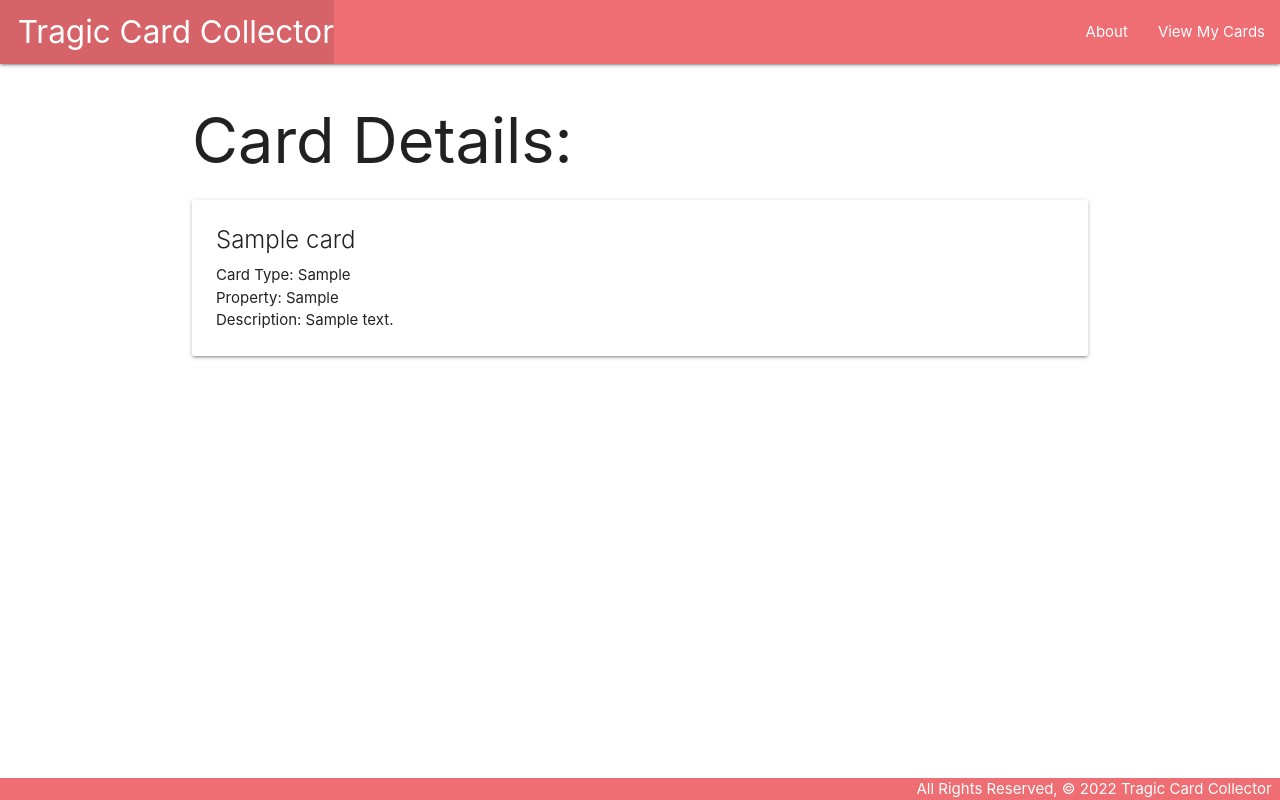
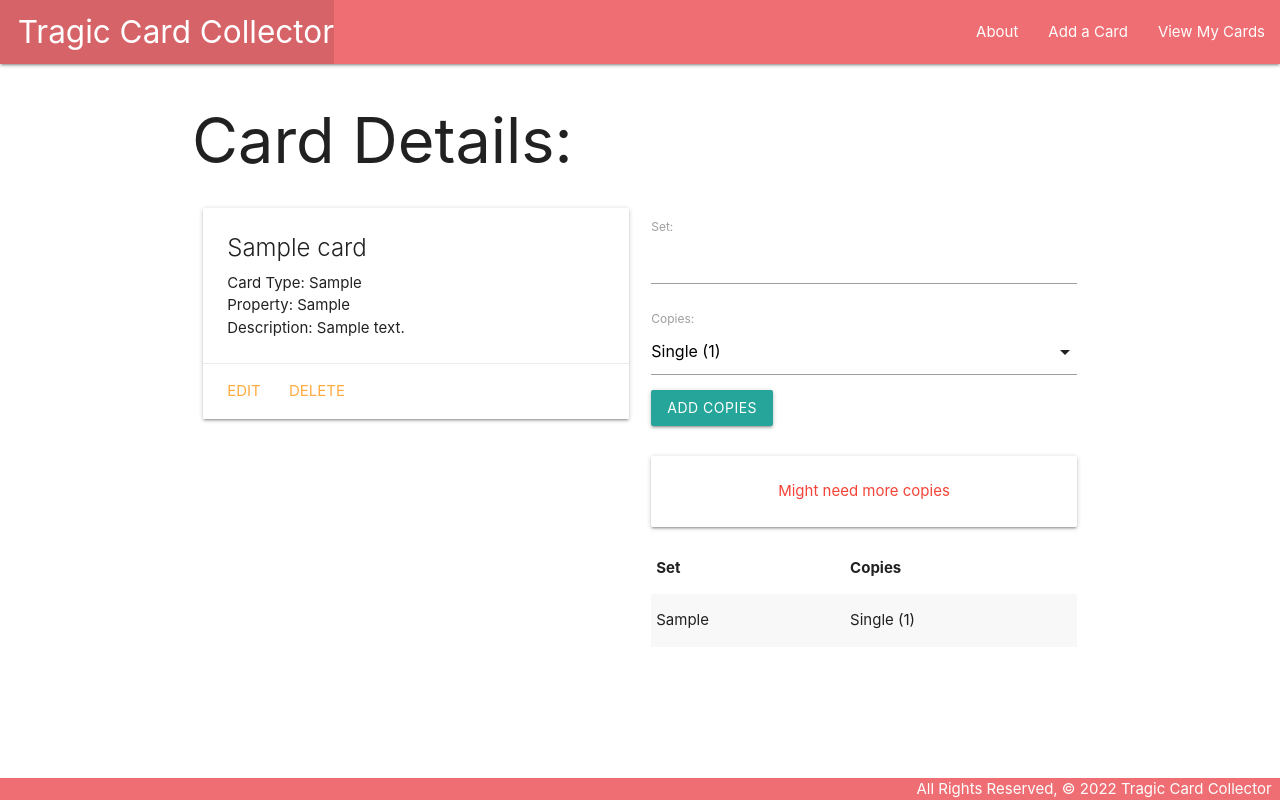
Before and after one commit to jkhclimited/finch-collector, a Django app: page /cards/1/ in a window 1280 px wide. Run offline with Django 4.2, Linux system fonts and the light colour scheme; tables that the repository leaves empty hold one stand-in row (values such as "Sample post").

Commit message:
Add files via upload

```diff
--- a/main_app/admin.py
+++ b/main_app/admin.py
@@ -1,4 +1,5 @@
 from django.contrib import admin
-from .models import Card
+from .models import Card, Owned
 
 admin.site.register(Card)
+admin.site.register(Owned)
--- /dev/null
+++ b/main_app/forms.py
@@ -0,0 +1,7 @@
+from django.forms import ModelForm
+from .models import Owned
+
+class OwnedForm(ModelForm):
+  class Meta:
+    model = Owned
+    fields = ['set', 'copies']
--- a/main_app/models.py
+++ b/main_app/models.py
@@ -1,17 +1,46 @@
 from django.db import models
+from django.urls import reverse
 from django.forms import IntegerField
+
+COPIES = (
+    ('1', 'Single (1)'),
+    ('2', 'Pair (2)'),
+    ('3', 'Playset (3)')
+)
 
 # Create your models here.
 class Card(models.Model):
     card_type = models.CharField(max_length=20)
     name = models.CharField(max_length=100)
-    attribute = models.CharField(max_length=20)
-    type = models.CharField(max_length=100)
-    level = models.IntegerField()
-    atk = models.IntegerField()
-    defense = models.IntegerField()
-    property = models.CharField(max_length=20)
+    attribute = models.CharField(max_length=20, default='N/A')
+    type = models.CharField(max_length=100, default='N/A')
+    level = models.IntegerField(default=0)
+    atk = models.IntegerField(default=0)
+    defense = models.IntegerField(default=0)
+    property = models.CharField(max_length=20, default='N/A')
     description = models.TextField(max_length=1000)
 
     def __str__(self):
         return self.name
+
+    def get_absolute_url(self):
+        return reverse('detail', kwargs={'card_id': self.id})
+
+    def got_playset(self):
+        return self.owned_set.filter(copies = 3)
+
+class Owned(models.Model):
+    set = models.CharField(max_length=40)
+    copies = models.CharField(
+        max_length=1,
+        choices=COPIES,
+        default=COPIES[0][0]
+    )
+
+    card = models.ForeignKey(Card, on_delete=models.CASCADE)
+
+    def __str__(self):
+        return f"{self.get_copies_display()} from {self.set}"
+
+    class Meta:
+        ordering = ['set']
--- a/main_app/templates/base.html
+++ b/main_app/templates/base.html
@@ -9,6 +9,7 @@
   <title>Tragic Card Collector</title>
   <link rel="stylesheet" href="https://cdnjs.cloudflare.com/ajax/libs/materialize/1.0.0/css/materialize.min.css">
   <link rel="stylesheet" type="text/css" href="{% static 'css/style.css' %}">
+  <script src="https://cdnjs.cloudflare.com/ajax/libs/materialize/1.0.0/js/materialize.min.js"></script>
 </head>
 <body>
   <header class="navbar-fixed">
@@ -18,9 +19,11 @@
           <li><a href="/" class="left brand-logo">&nbsp;&nbsp;Tragic Card Collector</a></li>
         </ul>
         <ul class="right">
-          <li><a href="/about">About</a></li>
-          <li><a href="/cards">View My Cards</a></li>
-        </ul>
+          <li><a href="{% url 'about' %}">About</a></li>
+          <li><a href="{% url 'cards_create' %}">Add a Card</a></li>
+          <li><a href="{% url 'index' %}">View My Cards</a></li>
+       </ul>
+
       </div>
     </nav>
   </header>
--- a/main_app/templates/cards/detail.html
+++ b/main_app/templates/cards/detail.html
@@ -3,6 +3,8 @@
 
 <h1>Card Details:</h1>
 
+<div class="row">
+    <div class="col s6">
         <div class="card">
             <div class="card-content">
             <span class="card-title">{{ card.name }}</span>
@@ -17,6 +19,42 @@
             {% endif %}
             <p>Description: {{ card.description }}</p>
             </div>
+            <div class="card-action">
+                <a href="{% url 'cards_update' card.id %}">Edit</a>
+                <a href="{% url 'cards_delete' card.id %}">Delete</a>
+            </div>
+        </div>
+    </div>
+    <div class="col s6">
+        <form action="{% url 'add_copies' card.id %}" method="post">
+            {% csrf_token %}
+            {{ owned.as_p }}
+            <input type="submit" class="btn" value="Add Copies">
+        </form>
+        <br>
+        {% if card.got_playset %}
+        <div class="card-panel teal-text center-align">You've got a playset!</div>
+        {% else %}
+        <div class="card-panel red-text center-align">Might need more copies</div>
+        {% endif %}
+        <table class="striped">
+          <thead>
+            <tr><th>Set</th><th>Copies</th></tr>
+          </thead>
+          <tbody>
+            {% for owned in card.owned_set.all %}
+              <tr>
+                <td>{{owned.set}}</td>
+                <td>{{owned.get_copies_display}}</td>
+              </tr>
+            {% endfor %}
+          </tbody>
+        </table>
+    </div>
 </div>
 
+<script>
+    var selectEl = document.getElementById('id_copies');
+    M.FormSelect.init(selectEl);
+</script>
 {% endblock %}
--- /dev/null
+++ b/main_app/templates/home.html
@@ -0,0 +1,6 @@
+{% extends 'base.html' %}
+{% block content %}
+
+<h1>Home</h1>
+
+{% endblock %}
--- a/main_app/urls.py
+++ b/main_app/urls.py
@@ -6,4 +6,8 @@ urlpatterns = [
     path('about/', views.about, name='about'),
     path('cards/', views.cards_index, name='index'),
     path('cards/<int:card_id>/', views.card_details, name='detail'),
+    path('cards/create/', views.CardCreate.as_view(), name='cards_create'),
+    path('cards/<int:pk>/update/', views.CardUpdate.as_view(), name='cards_update'),
+    path('cards/<int:pk>/delete/', views.CardDelete.as_view(), name='cards_delete'),
+    path('cards/<int:card_id>/add_copies/', views.add_copies, name='add_copies'),
 ]
--- a/main_app/views.py
+++ b/main_app/views.py
@@ -1,9 +1,13 @@
-from django.shortcuts import render
+from ast import Del, Delete
+from django.shortcuts import render, redirect
 from django.http import HttpResponse
+from django.views.generic.edit import CreateView, UpdateView, DeleteView
 from .models import Card
+from .forms import OwnedForm
+
 
 def home(request):
-    return HttpResponse('<h1>This is a test</h1>')
+    return render(request, 'home.html')
 
 def about(request):
     return render(request, 'about.html')
@@ -14,4 +18,28 @@ def cards_index(request):
 
 def card_details(request, card_id):
     card = Card.objects.get(id=card_id)
-    return render(request, 'cards/detail.html', { 'card': card})
+    owned_form = OwnedForm()
+    return render(request, 'cards/detail.html', {
+        'card': card, 'owned': owned_form
+    })
+
+def add_copies(request, card_id):
+    form = OwnedForm(request.POST)
+    if form.is_valid():
+        new_copies = form.save(commit=False)
+        new_copies.card_id = card_id
+        new_copies.save()
+    return redirect('detail', card_id=card_id)
+
+class CardCreate(CreateView):
+    model = Card
+    fields = '__all__'
+    success_url = '/cards/'
+
+class CardUpdate(UpdateView):
+    model = Card
+    fields = '__all__'
+
+class CardDelete(DeleteView):
+    model = Card
+    success_url = '/cards/'
```
Also changed, not shown: main_app/templates/main_app/card_confirm_delete.html (added, +13 -0 lines), main_app/templates/main_app/card_form.html (added, +16 -0 lines), main_app/migrations/0004_owned.py (added), main_app/migrations/0005_alter_card_atk_alter_card_attribute_and_more.py (added), main_app/migrations/0006_alter_owned_options_alter_owned_copies.py (added), main_app/migrations/0007_rename_copy_owned_card.py (added). Lines whose indentation alone changed are shown as unchanged.
